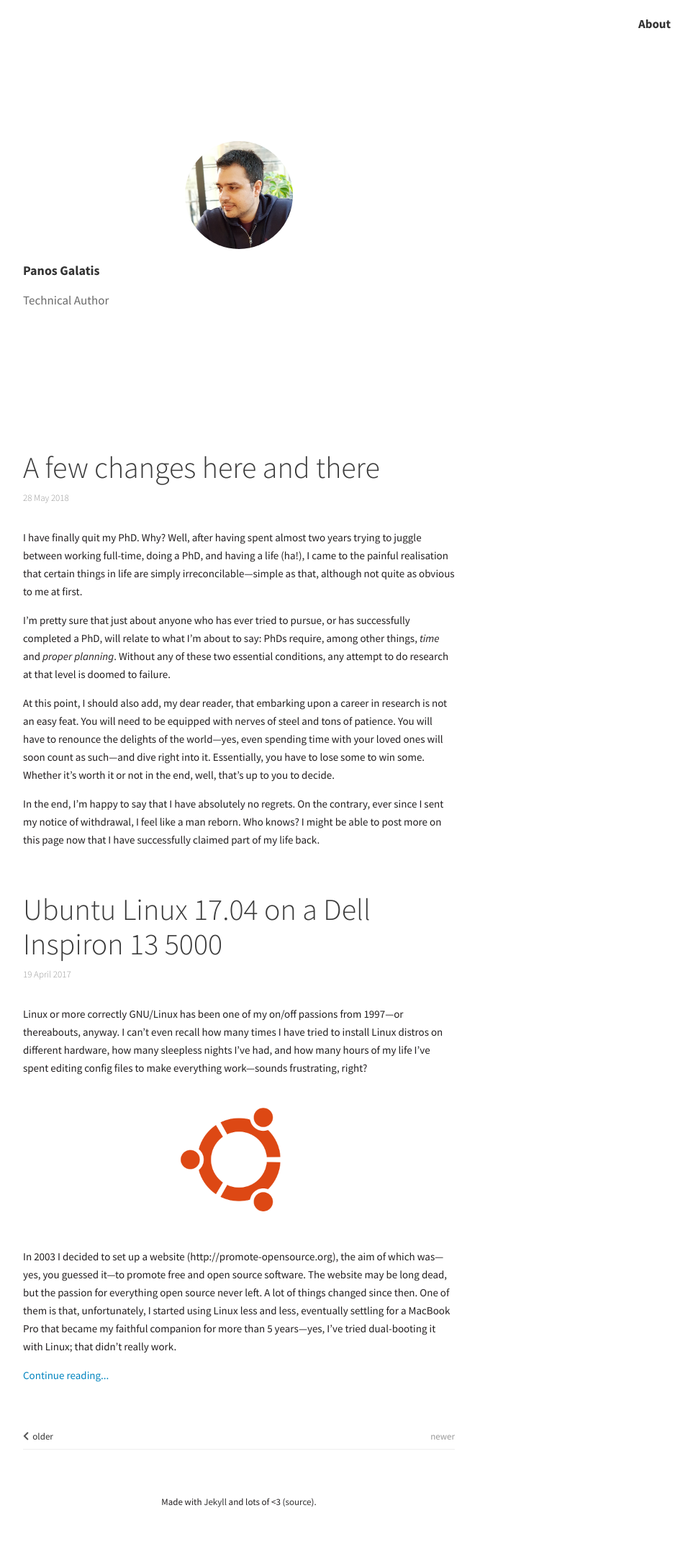
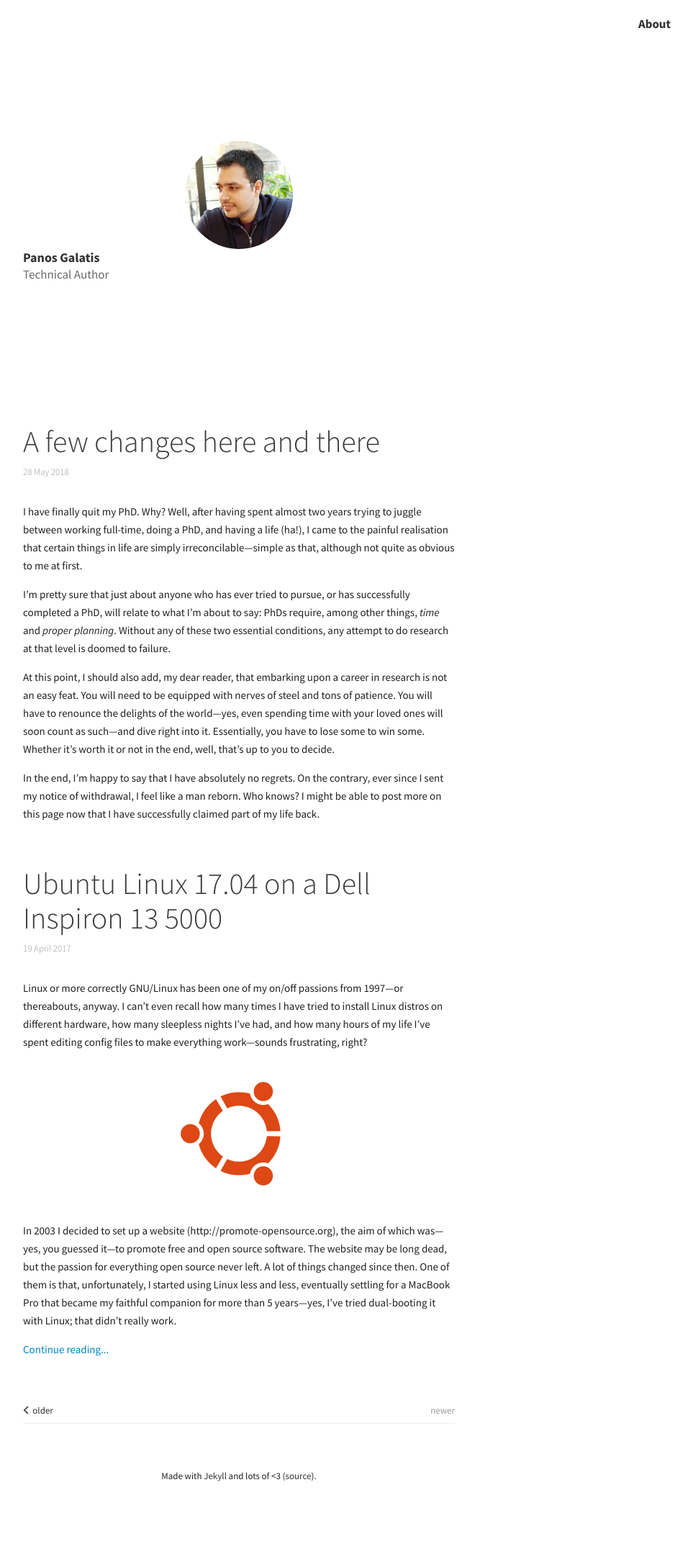
Before and after one commit to pgalatis/pgalatis.github.io, a Jekyll site: the page built from index.html, in a window 1280 px wide. Shown: the whole page at 72% size, without its empty margins (308-1271 px from the left). Built offline with Jekyll 4.4.1, drawn with Linux system fonts in a browser that asks for light colours; nearby versions of some CDN libraries; the list of posts is cut into pages by our own code; after the commit the page ends 2123 px from its top, so only the background shows below that.

Commit message:
Update style.css

```diff
--- a/css/style.css
+++ b/css/style.css
@@ -20,6 +20,10 @@
 
 .hero {
 	margin: 150px 0 40px 0;
+}
+
+.hero > p {
+	margin: 0 auto;
 }
 
 img.profile {
```
